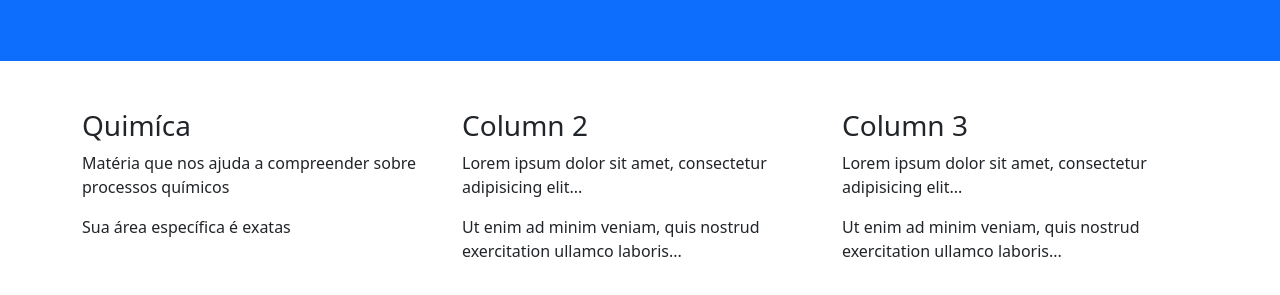
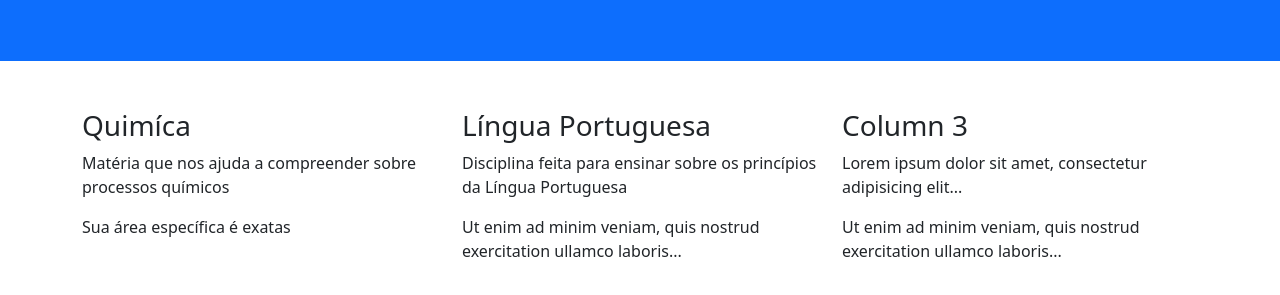
Before and after one commit to douglasweidnerfilho/Bannerescolar, a plain HTML site: page index.html in a window 1280 px wide. Shown: the part 131-426 px from the top of the page. Drawn offline with nearby package versions, Linux system fonts and the light colour scheme.

Commit message:
Update index.html

```diff
--- a/index.html
+++ b/index.html
@@ -22,8 +22,8 @@
       <p>Sua área específica é exatas</p>
     </div>
     <div class="col-sm-4">
-      <h3>Column 2</h3>
-      <p>Lorem ipsum dolor sit amet, consectetur adipisicing elit...</p>
+      <h3>Língua Portuguesa</h3>
+      <p>Disciplina feita para ensinar sobre os princípios da Língua Portuguesa</p>
       <p>Ut enim ad minim veniam, quis nostrud exercitation ullamco laboris...</p>
     </div>
     <div class="col-sm-4">
```
